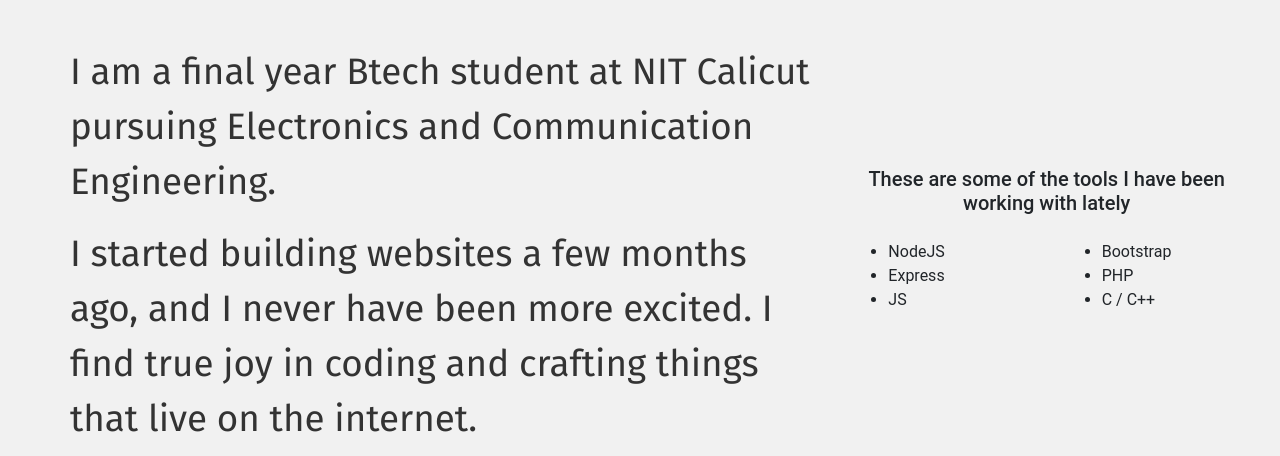
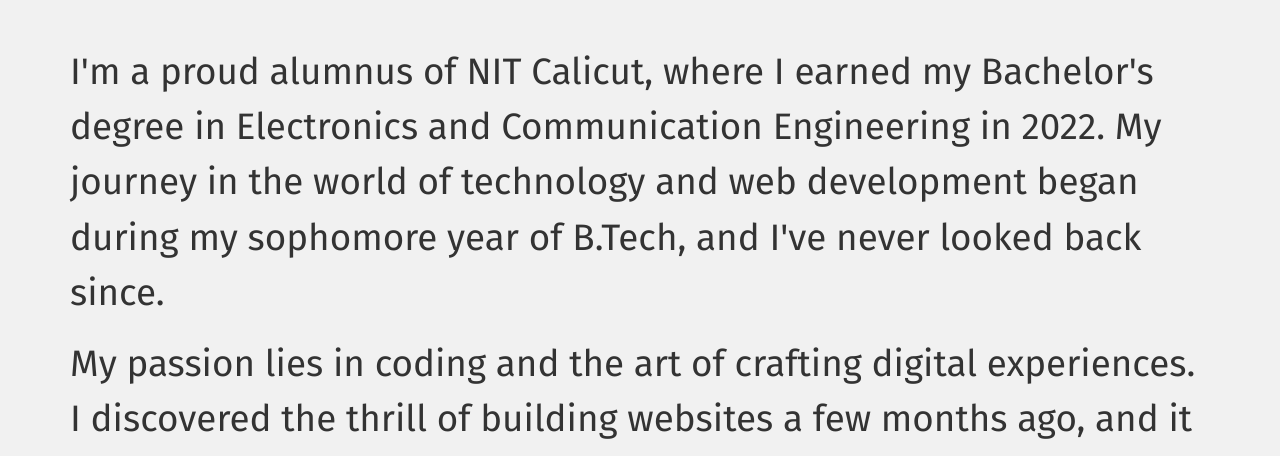
Before and after one commit to niranjan4r/portfolio, a plain HTML site: page about.html in a window 1280 px wide. Shown: the part 153-609 px from the top of the page. Drawn offline with nearby package versions, Linux system fonts and the light colour scheme.

Commit message:
Update on 2023

```diff
--- a/about.html
+++ b/about.html
@@ -15,7 +15,7 @@
 		<link rel="stylesheet" href="css/styles.css">
 
 
-		<title>My Webpage!</title>
+		<title>About Niranjan</title>
 
 	</head>
 
@@ -50,35 +50,13 @@
 			</div>
 
 			<div class = "body-content row">
-				<div class = "col col-sm-12 col-md-8">
-				<p>I am a final year Btech student at NIT Calicut pursuing Electronics and Communication Engineering.</p>
-				<p>I started building websites a few months ago, and I never have been more excited. I find true joy in coding and crafting things that live on the internet.</p>
-				<p>I look forward to working on more projects in the future.</p>
+				<div class = "col">
+					<p>I'm a proud alumnus of NIT Calicut, where I earned my Bachelor's degree in Electronics and Communication Engineering in 2022. My journey in the world of technology and web development began during my sophomore year of B.Tech, and I've never looked back since.</p>
+					<p>My passion lies in coding and the art of crafting digital experiences. I discovered the thrill of building websites a few months ago, and it ignited a fire within me. There's something truly exhilarating about creating things that come to life on the internet.</p>
+					<p>Fast forward to today, and I am now a Software Engineer, ready to tackle new challenges and create innovative solutions. The foundation I built during my college years at NIT Calicut has paved the way for my exciting journey in the tech world.</p>
+					<p>As I continue to grow and learn in my career, I eagerly anticipate working on more exciting projects and making a meaningful impact in the field of software engineering. The future is full of possibilities, and I'm enthusiastic about the adventures it holds.</p>
+					<p>Join me on this journey of technology, innovation, and endless possibilities!</p>
 				</div>
-
-				<div class = "col col-sm-12 col-md-4 skill-col">
-					<h5>These are some of the tools I have been working with lately</h5>
-					<div class = "row skill-list">
-
-						<div class = "col-md-6">
-							<ul>
-								<li>NodeJS</li>
-								<li>Express</li>
-								<li>JS</li>
-							</ul>
-						</div>
-
-						<div class = "col-md-6">
-							<ul>
-								<li>Bootstrap</li>
-								<li>PHP</li>
-								<li>C / C++</li>
-							</ul>
-						</div>
-
-					</div>
-				</div>
-
 			</div>
 
 		</div>
```
Also changed, not shown: index.html (+2 -2 lines), works.html (+1 -1 lines), 1 other file.
